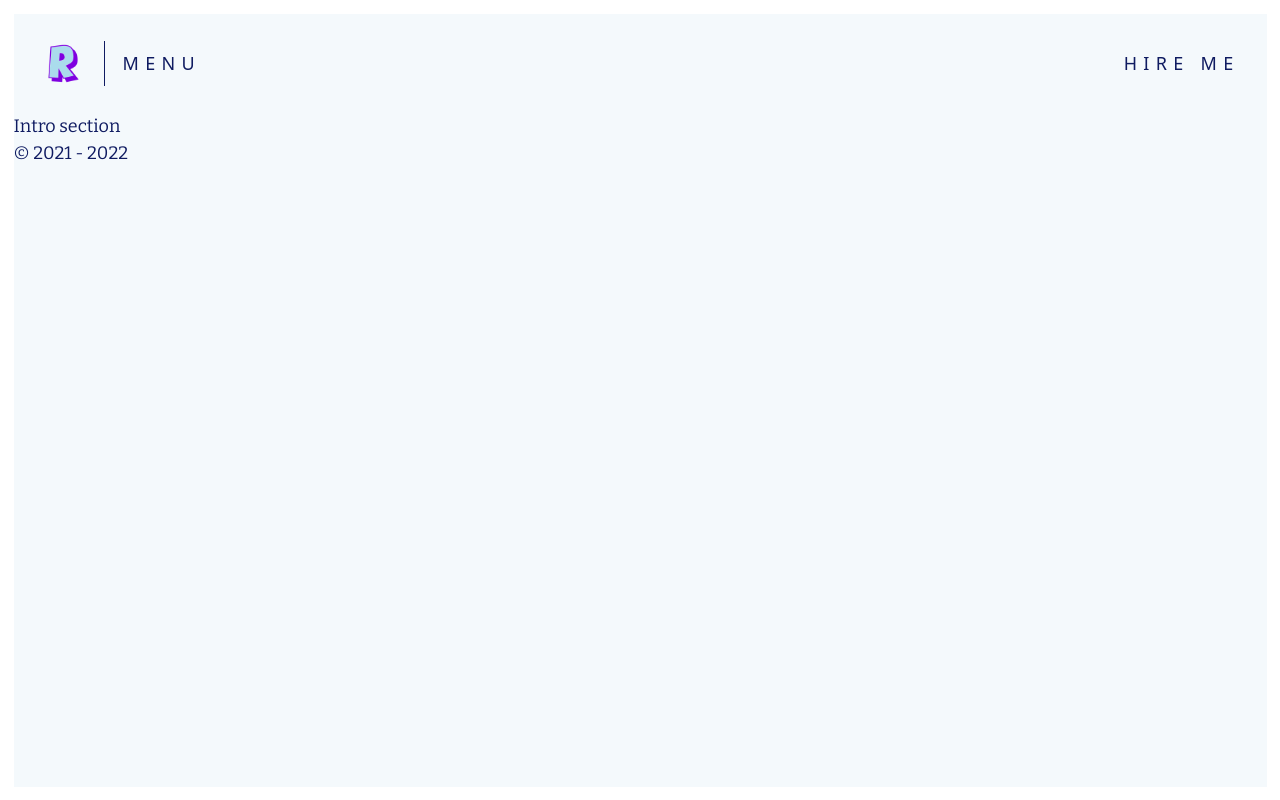
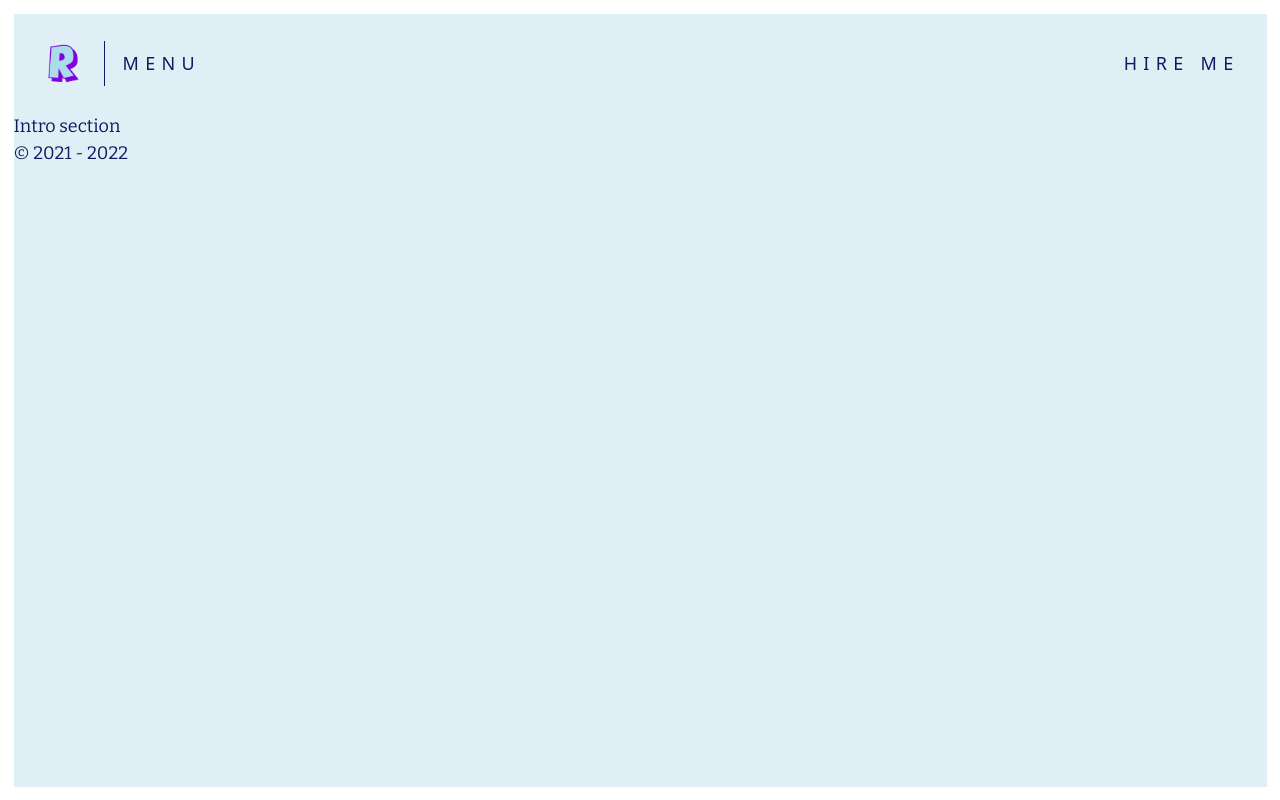
Before and after one commit to ToxicalNoob3062/folio, a Next.js app: page / in a window 1280 px wide. Built offline with nearby package versions, Linux system fonts and the light colour scheme.

Commit message:
made home background slightly more darker.

```diff
--- a/tailwind.config.ts
+++ b/tailwind.config.ts
@@ -22,7 +22,7 @@ const generateSafelist = (
 
 const extendedColors = {
   home: {
-    bg: "#f4f9fc",
+    bg: "#e0eff6",
     primary: "#0f1b61",
     secondary: "#aadcec",
     lining: "#7f00e0",
```
